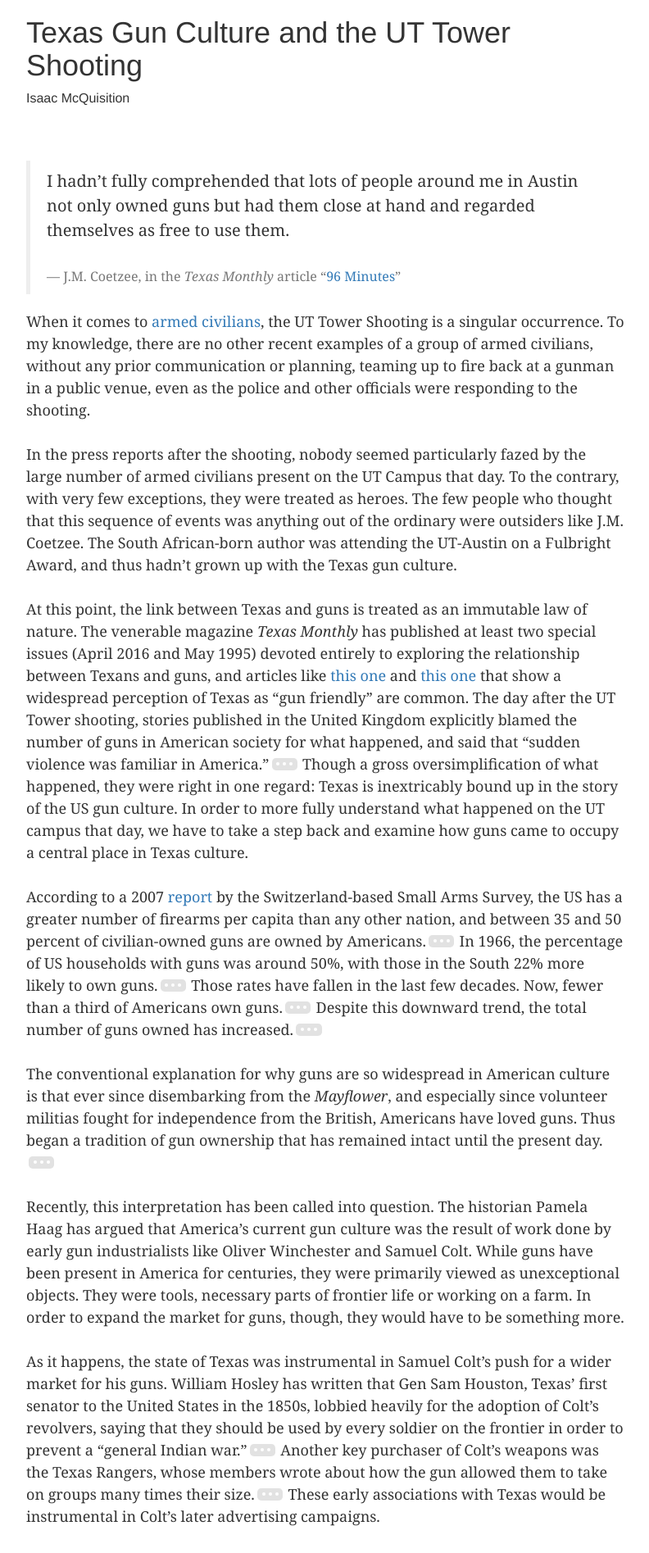
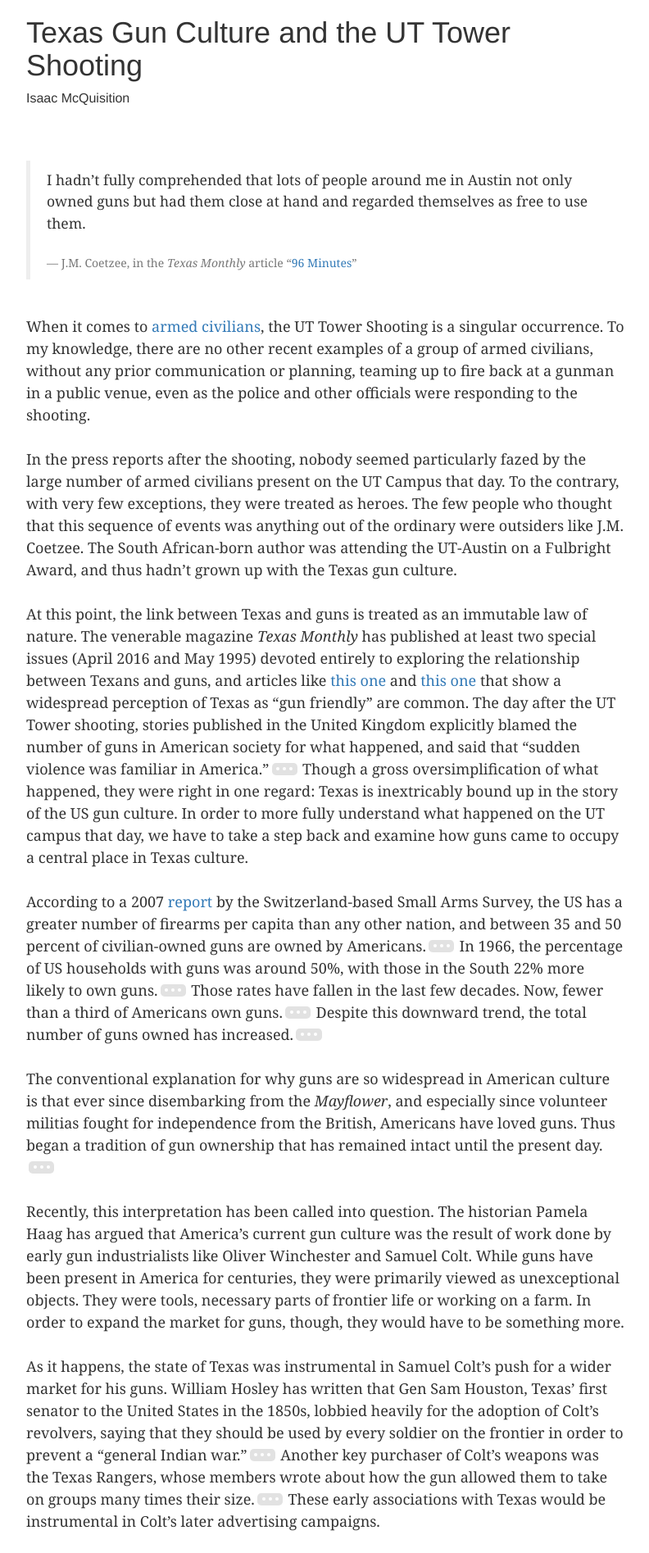
Before and after one commit to utexas-public-history/tower, a Jekyll site: the page built from _posts/2016-05-01-mcquisition-texas-gun-culture.md, in a window 1280 px wide. Shown: the top 1895 px of the page at 82% size, without its empty margins (243-1035 px from the left). Built offline with Jekyll 4.4.1, drawn with Linux system fonts in a browser that asks for light colours.

Commit message:
Fix blockquote formatting

```diff
--- a/_sass/article.scss
+++ b/_sass/article.scss
@@ -9,7 +9,7 @@
   }
 
   blockquote {
-    font-size: 1.11111em;
+    margin: 0 0 2.5em 0;
   }
 
   h2 {
```
Also changed, not shown: _posts/2016-05-01-brown-ladies-first.md (+1 -1 lines).
